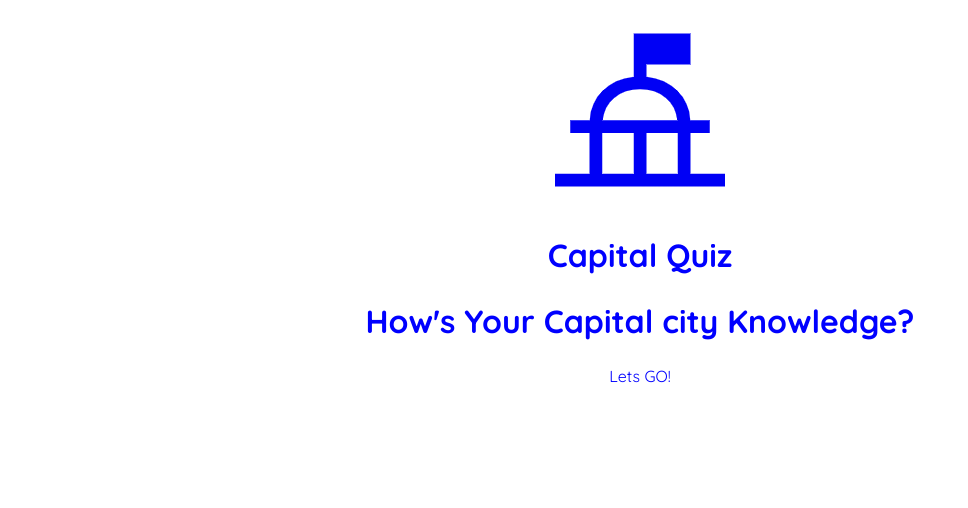
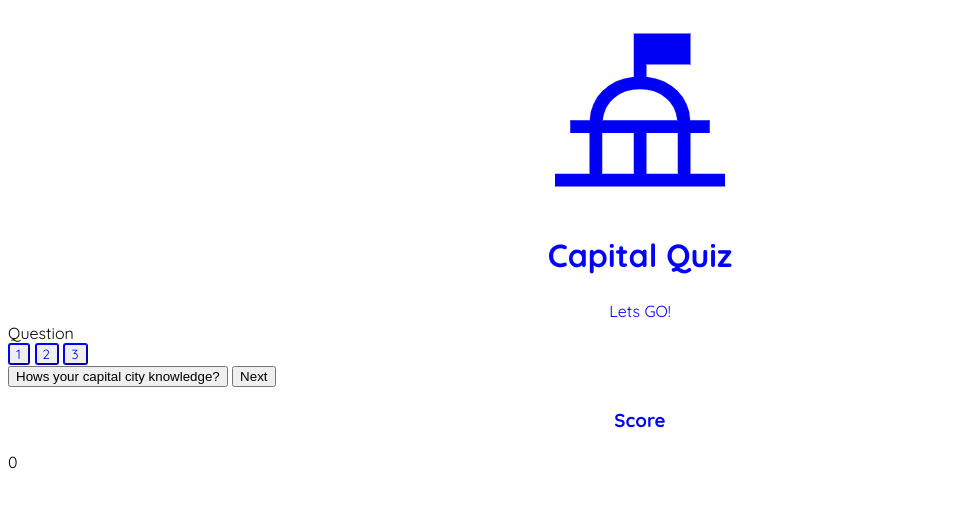
Before and after one commit to PaulEm45/Capital-quiz, a plain HTML site: page index.html in a window 1280 px wide. Shown: the whole page, without its empty margins (0-968 px from the left). Drawn offline with nearby package versions, Linux system fonts and the light colour scheme.

Commit message:
re thought html to make it easier for JS to understand and for me to link to

```diff
--- a/index.html
+++ b/index.html
@@ -19,11 +19,30 @@
     <header>
         <img src="assets/images/Capital Symbol.png" alt="a capital city image" style="display: block; margin: auto;">
         <h1>Capital Quiz</h1>
-        <h1>How's Your Capital city Knowledge?</h1>
-    </header>
+        </header>
 
     <nav>Lets GO!</nav>
 
+    <div class="container">
+        <div id="question box" class="hide">
+            <div id="question">Question</div>
+            <div id="answers" class="btn-table">
+                <button class="btn">1</button>
+                <button class="btn">2</button>
+                <button class="btn">3</button>
+            </div>
+        </div>
+    </div>
+
+    <div class="control-area">
+        <button id="start" class="start-btn">Hows your capital city knowledge?</button>
+        <button id="next" class="next-btn">Next</button>
+    </div>
+
+    <div id="score-area" class="score-table hide">
+        <h3>Score</h3>
+        <div id="score-points">0</div>
+    </div>
 
     <footer>
 
```
